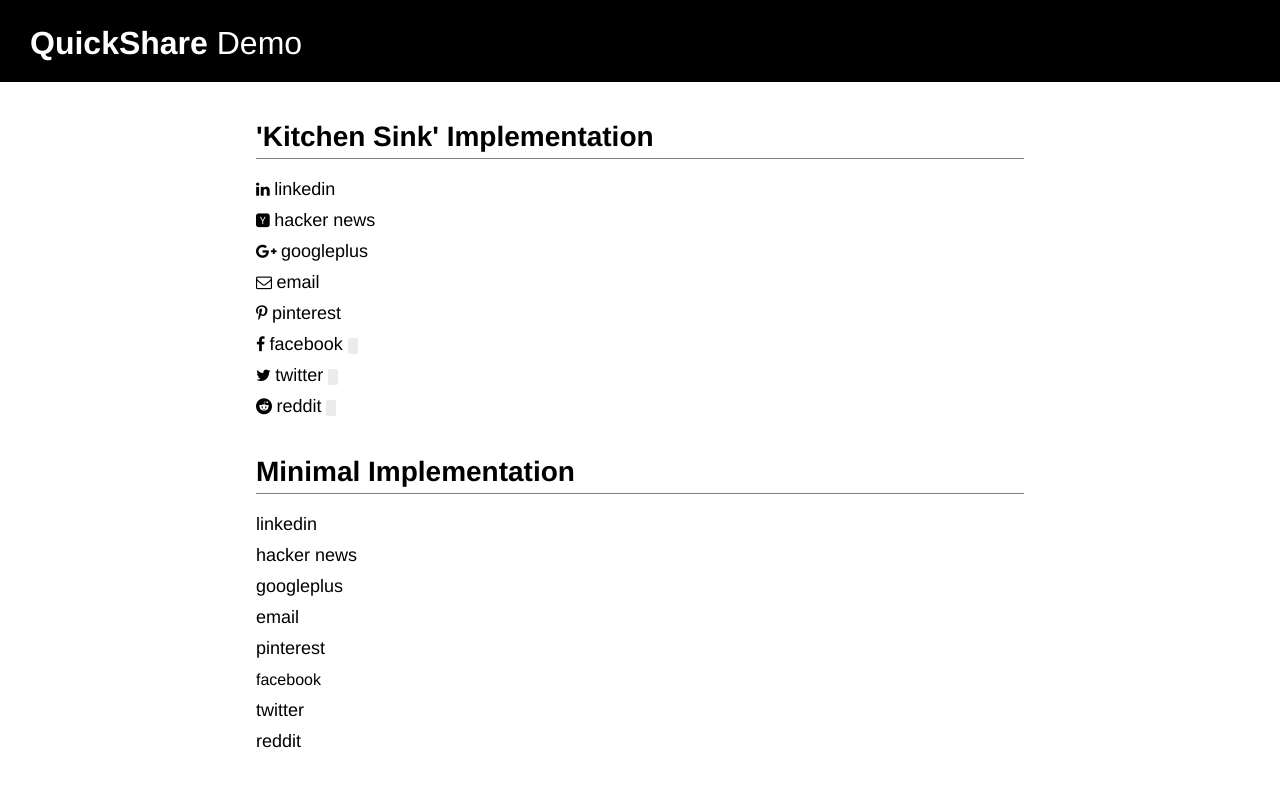
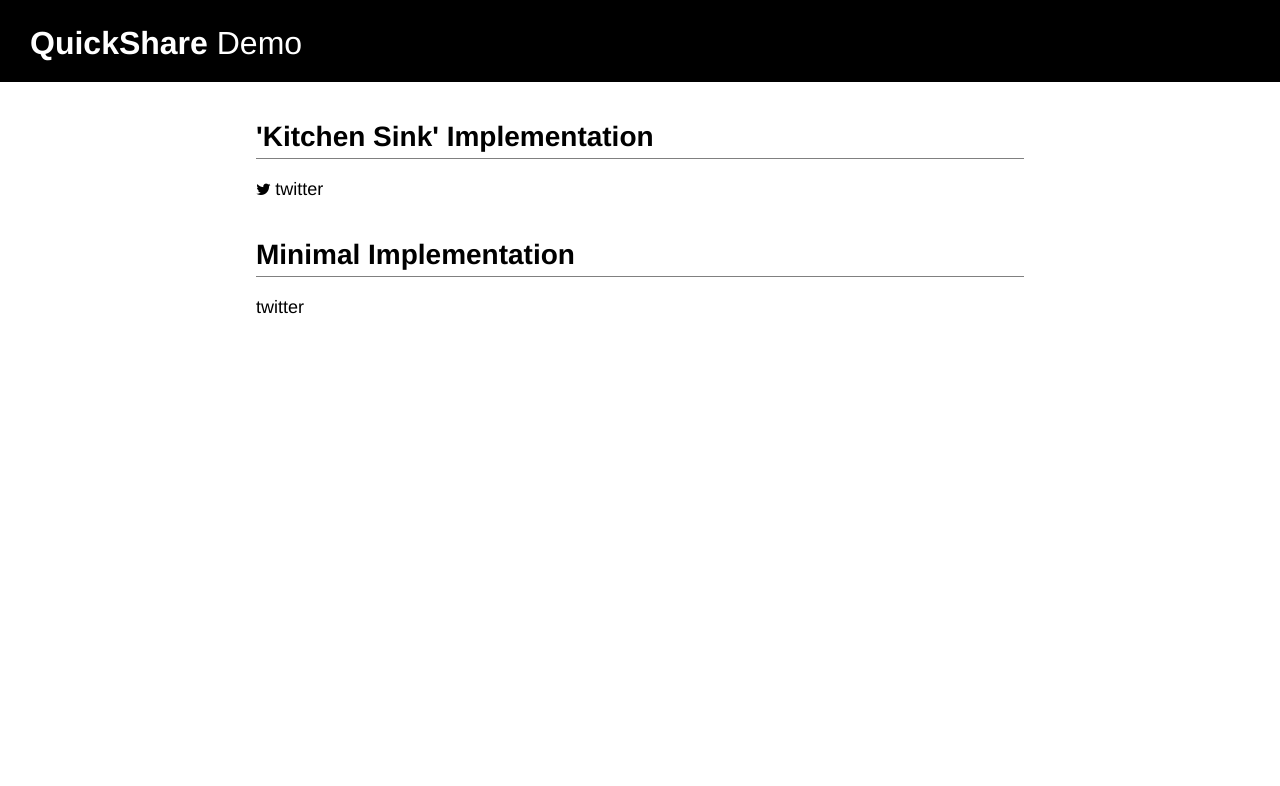
Before and after one commit to Upstatement/quickshare, a website: page example/qs_demo.html in a window 1280 px wide. Drawn offline with Linux system fonts and the light colour scheme; files that its build step writes are made by us from their sources; no server answers.

Commit message:
Removed jQuery code from utilities, quickshare function, and twitter service files. Got rid of outdated and broken twitter count api call.

```diff
--- a/example/qs_demo.html
+++ b/example/qs_demo.html
@@ -10,65 +10,64 @@
 		<header>
     	<h1 class="primary-h">QuickShare <i class="thin">Demo</i></h1>
     </header>
-
 		<div class="implementation-container">
 	    <h2 class="secondary-h">'Kitchen Sink' Implementation</h2>
 	    <div class='qs-container demo' data-qs-title="Check out this link:" data-qs-url="http://nytimes.com">
-				<div class="ks-link">
+				<!-- <div class="ks-link">
 					<a class='qs-link' data-qs-service='linkedin' data-qs-url="https://lattice-engines.com/blog/predictive-lead-score-best-practices" data-qs-source="Wired Magazine" data-qs-summary="You have a predictive lead score, what's next?">
 						<i class="qs-icon"></i>
 						<p>linkedin</p>
 					</a>
-				</div>
-				<div class="ks-link">
+				</div> -->
+				<!-- <div class="ks-link">
 					<a class='qs-link' data-qs-service='hacker-news' data-qs-count-selector="#best"  target='_blank' data-qs-url="gizmodo.com/how-steve-wozniak-wrote-basic-for-the-original-apple-fr-1570573636/all" data-qs-title="Steve Wozzy's code for apple" data-qs-count-selector=".hn-share-count" target='_blank'>
 						<i class="qs-icon"></i>
 						<p>hacker news</p>
 					</a>
-				</div>
-				<div class="ks-link">
+				</div> -->
+				<!-- <div class="ks-link">
 					<a class='qs-link' data-qs-service='google-plus-share' target='_blank'>
 						<i class="qs-icon"></i>
 						<p>googleplus</p>
 					</a>
-				</div>
-				<div class="ks-link">
-					<a class='qs-link' data-qs-service='mailto' data-qs-subject="Awesome Link of the Day" data-qs-mail-body="Check out this link. It's Awesome!" data-qs-url="http://www.upstatement.com" data-qs-send-to="george@upstatement.com,thetmkay@gmail.com">
+				</div> -->
+				<!-- <div class="ks-link">
+					<a class='qs-link' data-qs-service='mailto' data-qs-subject="Crime Reporters Spend Their Nights Racing to Murder Scenes. Sometimes the Stories Follow Them Home." data-qs-mail-body="Crime Reporters Spend Their Nights Racing to Murder Scenes. Sometimes the Stories Follow Them Home." data-qs-url="http://www.thetrace.org/2015/11/metro-homicide-reporters-crime-scene/" data-qs-send-to="george@upstatement.com,thetmkay@gmail.com">
 						<i class="qs-icon"></i>
 						<p>email</p>
 					</a>
-				</div>
-				<div class="ks-link">
+				</div> -->
+				<!-- <div class="ks-link">
 					<a class='qs-link' data-qs-service='pinterest' data-qs-url="http://kotaku.com/the-story-behind-street-fighters-greatest-moment-1731364088" data-qs-description="Street Fighter!!!" data-qs-image="http://cdn.upstatement.com/wp-content/uploads/2013/08/stevens-book.jpg" target='_blank'>
 						<i class="qs-icon"></i>
 						<p>pinterest</p>
 					</a>
-				</div>
-				<div class="ks-link">
-					<a class='qs-link' data-qs-service='facebook-share' data-qs-url="www.nytimes.com/interactive/2015/02/17/upshot/what-do-people-actually-order-at-chipotle.html" data-qs-count-selector=".facebook-share-count">
+				</div> -->
+				<!-- <div class="ks-link">
+					<a class='qs-link' data-qs-service='facebook-share' data-qs-url="http://www.thetrace.org/2015/11/metro-homicide-reporters-crime-scene/" data-qs-count-selector=".facebook-share-count">
 						<i class="qs-icon"></i>
 						<p>facebook</p><span class="facebook-share-count count"></span>
 					</a>
-				</div>
+				</div> -->
 				<div class="ks-link">
-					<a class='qs-link' data-qs-service='twitter' data-qs-url="http://build.thetrace.dev/2015/06/08/new-state-bills-expand-legal-assault-on-local-gun-safety-rules/" data-qs-count-selector=".twitter-share-count" data-qs-title="New State Bills Expand 'Legal' Assault on Local Gun Safety Rules!">
+					<a class='qs-link' data-qs-service='twitter' data-qs-url="https://www.thetrace.org/2017/06/chicago-violence-interrupter-cure-violence/" data-qs-title="Crime Reporters Spend Their Nights Racing to Murder Scenes. Sometimes the Stories Follow Them Home.">
 						<i class="qs-icon"></i>
-						<p>twitter</p><span class="twitter-share-count count"></span>
+						<p>twitter</p>
 					</a>
 				</div>
-				<div class="ks-link">
+				<!-- <div class="ks-link">
 					<a class='qs-link' data-qs-service='reddit' data-qs-url="http://www.google.com" data-qs-title="€ website" data-qs-count-selector=".reddit-share-count" target='_blank'>
 						<i class="qs-icon"></i>
 						<p>reddit</p><span class="reddit-share-count count"></span>
 					</a>
-				</div>
+				</div> -->
 			</div>
 	  </div>
 
 		<div class="implementation-container">
-	    <h2 class="secondary-h">Minimal Implementation</h1>
+	    	<h2 class="secondary-h">Minimal Implementation</h2>
 			<div class='qs-container demo' data-qs-title="test title" data-qs-url="http://nytimes.com">
-				<div class="min-link">
+				<!-- <div class="min-link">
 					<a class='qs-link' data-qs-service='linkedin' data-qs-url="http://i.imgur.com/WhVALCK.jpg" data-qs-source="Wired Magazine" data-qs-summary="a picture i cannot recall">
 						<p>linkedin</p>
 					</a>
@@ -97,23 +96,25 @@
 					<a class='qs-link' data-qs-service='facebook-share' data-qs-url="http://www.wired.com/2015/02/apple-watch-doesnt-anything-special-huge"
 						<p>facebook</p>
 					</a>
-				</div>
+				</div> -->
 				<div class="min-link">
 					<a class='qs-link' data-qs-service='twitter' data-qs-url="http://www.wired.com/2015/02/apple-watch-doesnt-anything-special-huge">
 						<p>twitter</p>
 					</a>
 				</div>
-				<div class="min-link">
+				<!-- <div class="min-link">
 					<a class='qs-link' data-qs-service='reddit' data-qs-url="http://www.wired.com/2015/02/apple-watch-doesnt-anything-special-huge">
 						<p>reddit</p>
 					</a>
-				</div>
+				</div> -->
 			</div>
 		</div>
+
 		<script src="../lib/jquery.js"></script>
 		<script src="../dist/quickshare.js"></script>
 		<script type="text/javascript">
 			quickShare();
 		</script>
+		<script async src="https://platform.twitter.com/widgets.js" charset="utf-8"></script>
 	</body>
 </html>
```
Also changed, not shown: README.md, dist/quickshare.js, dist/quickshare.min.js, src/build/quickshare_fn.js, src/build/services/twitter.js, src/build/utilities.js.
